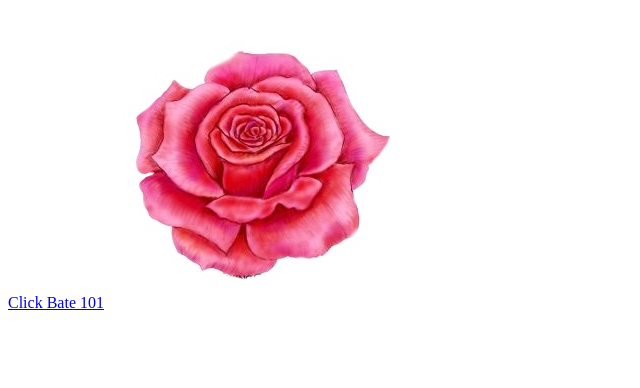
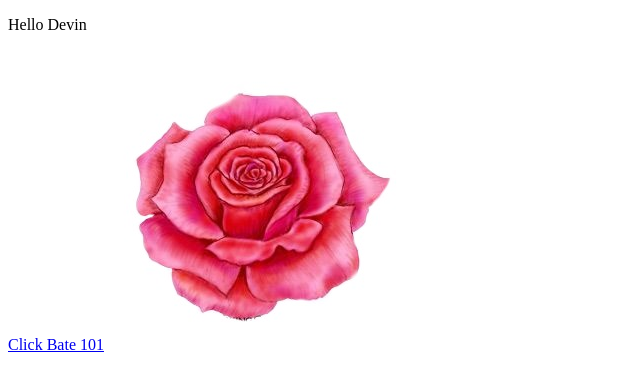
Before and after one commit to dmob436/Devin, a plain HTML site: page index.html in a window 1280 px wide. Shown: the whole page, without its empty margins (0-640 px from the left). Drawn offline with Linux system fonts and the light colour scheme.

Commit message:
Add files via upload

```diff
--- a/index.html
+++ b/index.html
@@ -2,9 +2,10 @@
 <html>
 <body>
 
+<p> Hello Devin </p>
 
 <a href="https://www.youtube.com/"> Click Bate 101</a>
-<img src="Flower1.jpg" alt="W3Schools.com"  width="300" height="300">
+<img src="Flower1.jpg"   width="300" height="300">
 
 
 <body>
```
